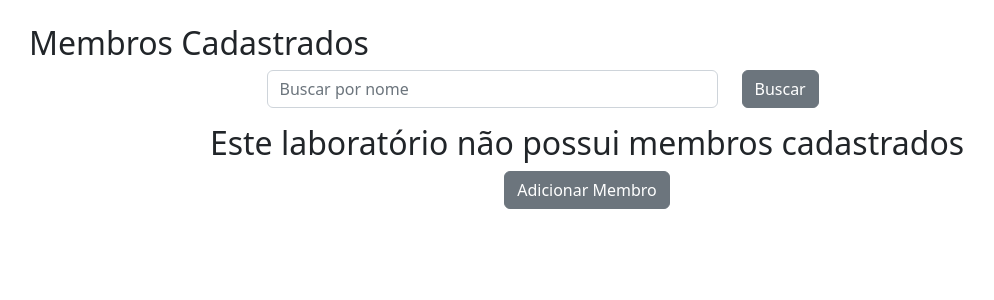
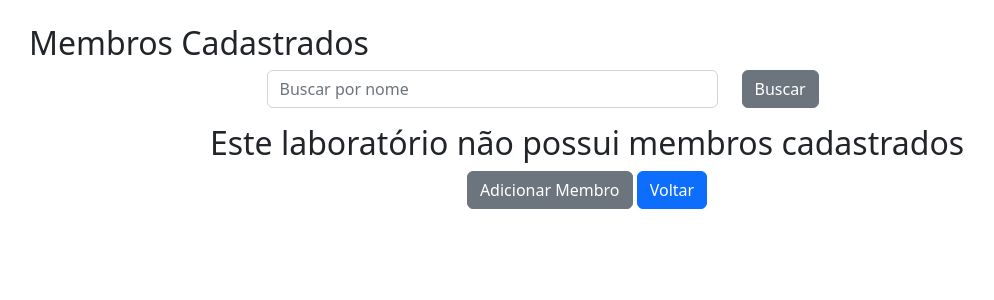
Before and after one commit to tilitpeg/comunidade_litpeg, a Django app: page /laboratorio/1/pessoas in a window 1280 px wide. Shown: the part 56-356 px from the top of the page, without its empty margins (53-1047 px from the left). Run offline with Django 4.2, Linux system fonts and the light colour scheme; the visitor is signed in with stand-in values (Sample User, id 1); data that the repository does not hold is empty; some libraries are stand-ins or nearby versions.

Commit message:
Add botão de voltar

```diff
--- a/laboratorio/templates/pessoa/pessoa_list.html
+++ b/laboratorio/templates/pessoa/pessoa_list.html
@@ -49,11 +49,13 @@
         </table>
         <h1></h1>
         <a href="{% url 'pessoa.novo' pk_laboratorio %}" class="btn btn-secondary display-1 mb-4">Adicionar Membro</a>
+        <a href="{% url 'laboratorio.index' %}" class="btn btn-primary display-1 mb-4">Voltar</a>
     {% else %}
         <center>
             <h2>Este laboratório não possui membros cadastrados</h2>
 
             <a href="{% url 'pessoa.novo' pk_laboratorio %}" class="btn btn-secondary display-1 mb-4">Adicionar Membro</a>
+            <a href="{% url 'laboratorio.index' %}" class="btn btn-primary display-1 mb-4">Voltar</a>
         </center>
 
     {% endif %}
```
